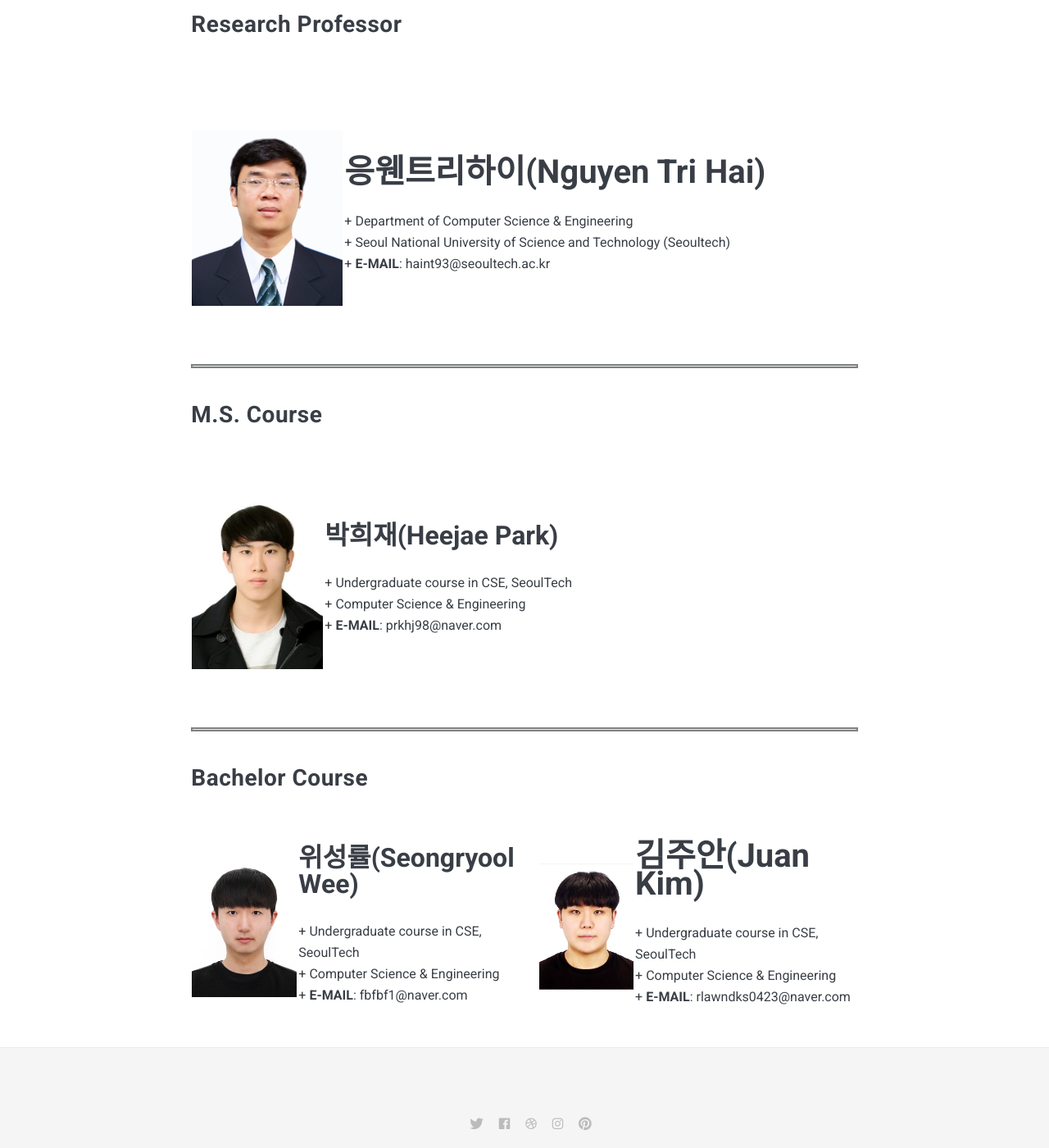
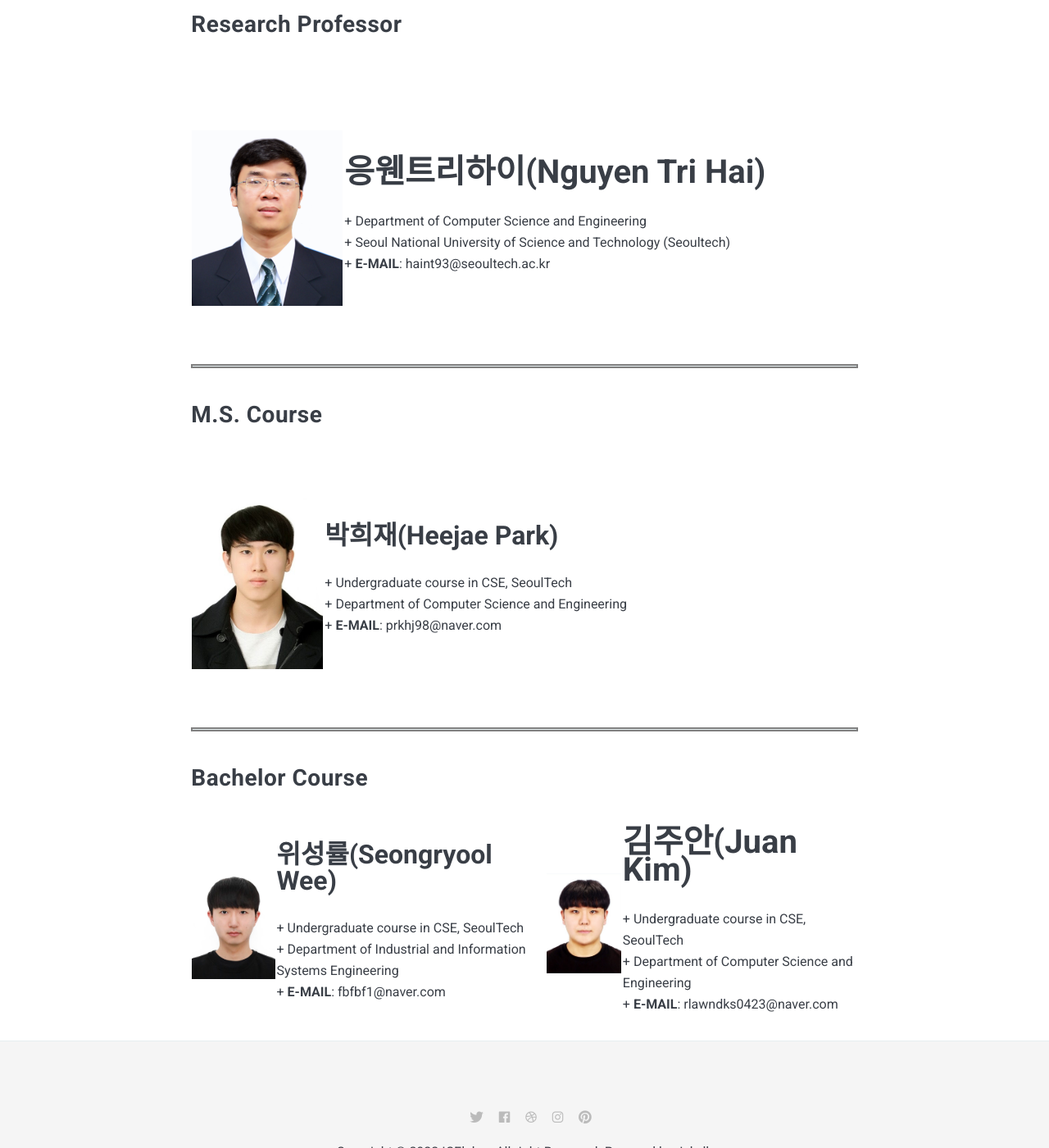
Before and after one commit to icelab-2020/HeeJaeMon123.github.io, a Jekyll site: the page built from _pages/01_members.md, in a window 1280 px wide and 1400 px high, scrolled down 784 px. Shown: the whole window at 82% size. Built offline with Jekyll 4.4.1, drawn with Linux system fonts in a browser that asks for light colours; nearby versions of some CDN libraries.

Commit message:
Update 01_members.md

```diff
--- a/_pages/01_members.md
+++ b/_pages/01_members.md
@@ -18,7 +18,7 @@ permalink: /01_members/
 
 |    |  <img width=400/>  |
 |:---|:---|
-| ![iot]({{site.baseurl}}/images/tri.png){: width="184" height="248"} | <b><span style="font-size:250%">응웬트리하이(Nguyen Tri Hai)</span></b><br><br> + Department of Computer Science & Engineering   <br> + Seoul National University of Science and Technology (Seoultech)  <br> + **E-MAIL**:  haint93@seoultech.ac.kr |
+| ![iot]({{site.baseurl}}/images/tri.png){: width="184" height="248"} | <b><span style="font-size:250%">응웬트리하이(Nguyen Tri Hai)</span></b><br><br> + Department of Computer Science and Engineering   <br> + Seoul National University of Science and Technology (Seoultech)  <br> + **E-MAIL**:  haint93@seoultech.ac.kr |
 
 <hr style="border:2px solid gray">
 
@@ -26,7 +26,7 @@ permalink: /01_members/
 
 |    |    |
 |:---|:---|
-| ![iot]({{site.baseurl}}/images/hj.jpg){: width="160"; height"195"} | <b><span style="font-size:200%">박희재(Heejae Park)</span></b><br><br> + Undergraduate course in CSE, SeoulTech   <br> + Computer Science & Engineering  <br> + **E-MAIL**:  prkhj98@naver.com |
+| ![iot]({{site.baseurl}}/images/hj.jpg){: width="160"; height"195"} | <b><span style="font-size:200%">박희재(Heejae Park)</span></b><br><br> + Undergraduate course in CSE, SeoulTech   <br> + Department of Computer Science and Engineering  <br> + **E-MAIL**:  prkhj98@naver.com |
 
 <hr style="border:2px solid gray">
 
@@ -34,7 +34,7 @@ permalink: /01_members/
 
 |    |   |    |    |
 |:---|:---|:---|:---|
-| ![iot]({{site.baseurl}}/images/sw.jpg){: width="184"; height="248"} | <b><span style="font-size:200%">위성률(Seongryool Wee)</span></b><br><br> + Undergraduate course in CSE, SeoulTech   <br> + Computer Science & Engineering  <br> + **E-MAIL**: fbfbf1@naver.com | ![iot]({{site.baseurl}}/images/jk.jpg){: width="165" height="235"} |  <b><span style="font-size:250%">김주안(Juan Kim)</span></b><br><br> + Undergraduate course in CSE, SeoulTech   <br> + Computer Science & Engineering  <br> + **E-MAIL**: rlawndks0423@naver.com |
+| ![iot]({{site.baseurl}}/images/sw.jpg){: width="184"; height="248"} | <b><span style="font-size:200%">위성률(Seongryool Wee)</span></b><br><br> + Undergraduate course in CSE, SeoulTech   <br> + Department of Industrial and Information Systems Engineering  <br> + **E-MAIL**: fbfbf1@naver.com | ![iot]({{site.baseurl}}/images/jk.jpg){: width="165" height="235"} |  <b><span style="font-size:250%">김주안(Juan Kim)</span></b><br><br> + Undergraduate course in CSE, SeoulTech   <br> + Department of Computer Science and Engineering  <br> + **E-MAIL**: rlawndks0423@naver.com |
 
 
 
```
